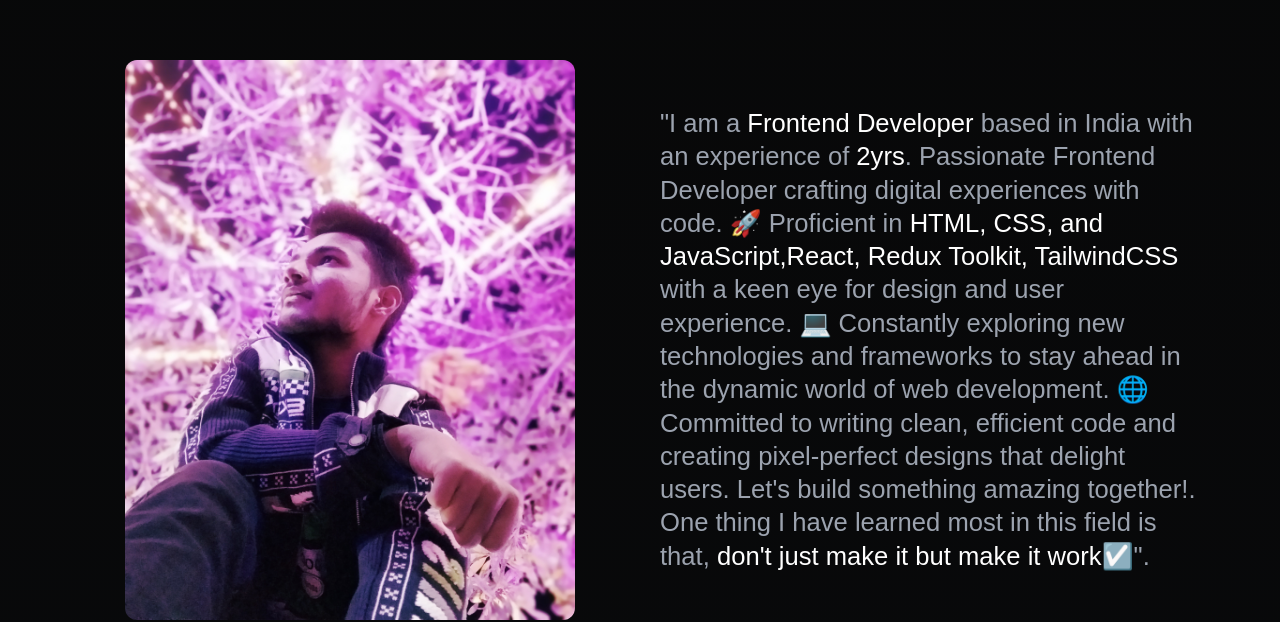
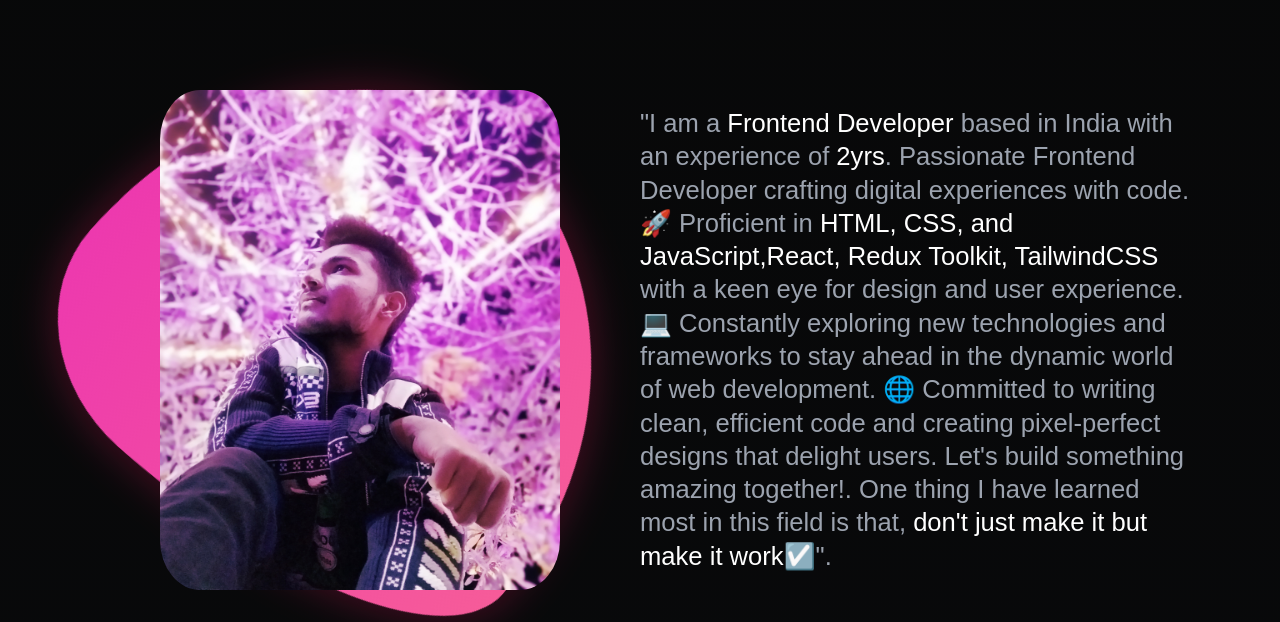
Before and after one commit to dazzlerabhi30800/portfolio-website-3, a React (Vite) app: page / in a window 1280 px wide. Shown: the part 860-1482 px from the top of the page. Built offline with nearby package versions, Linux system fonts and the light colour scheme; a web font is replaced by a local one.

Commit message:
added blob in profile

```diff
--- a/src/App.css
+++ b/src/App.css
@@ -29,7 +29,7 @@ html::-webkit-scrollbar {
   scroll-behavior: smooth;
 }
 html::-webkit-scrollbar-thumb {
-  background: linear-gradient(to top, #f4405e 15%, #9853f3);
+  background: #fff;
   border-radius: 5px;
 }
 
@@ -75,6 +75,33 @@ ul li:hover {
 }
 h2 {
   height: full;
+}
+
+/* Profile Section */
+.profile--img::after {
+  position: absolute;
+  content: "";
+  top: 50%;
+  display: flex;
+  justify-content: center;
+  align-items: center;
+  height: 400px;
+  width: 330px;
+  z-index: -1;
+  box-shadow: 0 0 40px 3px rgba(242, 24, 100, 0.278);
+  background: linear-gradient(to bottom, rgb(237, 57, 174), rgb(246, 91, 153));
+  transition: 0.3s linear;
+  animation: rotateBg 8s linear infinite;
+  border-radius: 30% 70% 70% 30% / 30% 43% 57% 70%;
+}
+
+@keyframes rotateBg {
+  0% {
+    transform: translateY(-50%) rotate(0deg);
+  }
+  100% {
+    transform: translateY(-50%) rotate(360deg);
+  }
 }
 
 /* Project Section Styling */
@@ -156,6 +183,10 @@ h2 {
 }
 
 @media Screen and (width >= 700px) {
+  .profile--img::after {
+    width: 350px;
+    height: 450px;
+  }
   .project--comp:hover {
     filter: brightness(95%);
     transform: scale(0.85);
@@ -176,3 +207,10 @@ h2 {
     box-shadow: 0 10px 20px 5px rgba(18, 18, 18, 0.402);
   }
 }
+
+@media Screen and (width >= 1000px) {
+  .profile--img::after {
+    width: 480px;
+    height: 550px;
+  }
+}
--- a/src/components/Profile.jsx
+++ b/src/components/Profile.jsx
@@ -1,11 +1,11 @@
 const ProfileSection = () => {
   return (
-    <section className="flex justify-start md:justify-center gap-10 md:gap-10 items-center text-center md:text-left min-h-screen flex-col md:flex-row">
-      <div className="flex-1 flex md:justify-center items-center">
+    <section className="flex justify-start md:justify-center gap-10 xl:gap-0 items-center text-center md:text-left min-h-screen flex-col md:flex-row">
+      <div className="relative z-40 profile--img flex-1 flex md:justify-center items-center">
         <img
           src="/profile.jpg"
           alt="Abhishek Choudhary"
-          className="w-full md:w-[450px] h-[400px] md:h-[470px] lg:h-[560px] rounded-xl"
+          className="w-full md:w-[400px] h-[400px] md:h-[470px] lg:h-[500px] rounded-[10%]"
         />
       </div>
       <div className="flex-1">
```
